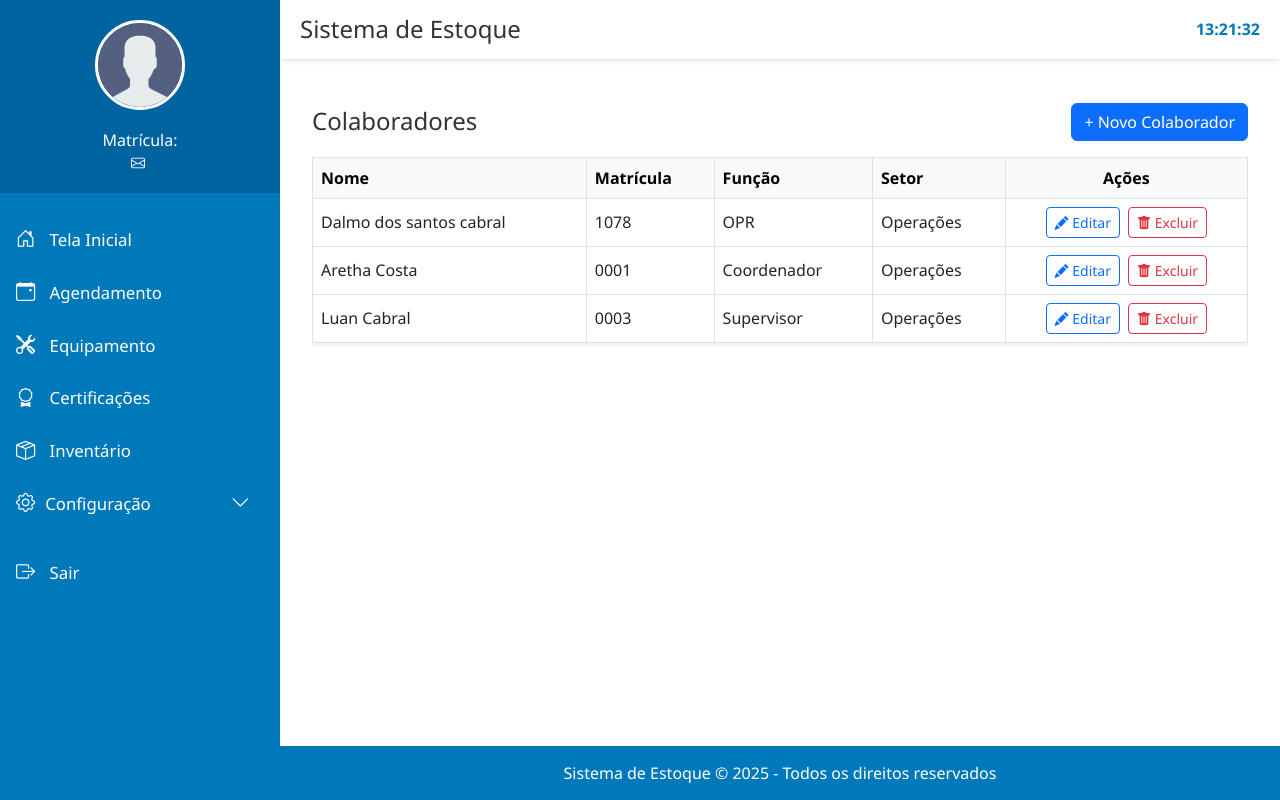
After one commit to Dalmocabral/controle_de_estoque_material, a Django app: page /dashboard/colaboradores/ in a window 1280 px wide. The commit adds this page. Run offline with Django 5.2, Linux system fonts and the light colour scheme; a user stored in the database is signed in; data comes from the database, SQL or seed files in the repository.

Commit message:
create, edit. excluir usuario

```diff
--- a/estoque/models.py
+++ b/estoque/models.py
@@ -1,6 +1,7 @@
 from django.db import models
 from django.contrib.auth.models import User
 from django.core.validators import RegexValidator
+from django.utils import timezone
 
 class Colaborador(models.Model):
     user = models.OneToOneField(User, on_delete=models.CASCADE, null=True, blank=True)
@@ -17,28 +18,33 @@ class Colaborador(models.Model):
             )
         ]
     )
-    data_crate = models.DateField(null=True, blank=True)
+    data_criacao = models.DateTimeField(default=timezone.now)  # Correção aqui
 
-    AREA = [
+    AREA_CHOICES = [
         ('OP', 'Operações'),
         ('ARM', 'Armazém'),
         ('MAT', 'Materiais'),
         ('MANU', 'Manutenção'),
-
     ]
 
-    CARGOS = [
+    CARGO_CHOICES = [
         ('GER', 'Gerente'),
         ('CORD', 'Coordenador'),
         ('SUP', 'Supervisor'),
         ('OPR1', 'Operador I'),
-        ('OPR2', 'Operador II '),
+        ('OPR2', 'Operador II'),
         ('AUX', 'Auxiliar'),
     ]
 
-    area = models.CharField(max_length=6, choices=AREA)
-    cargo = models.CharField(max_length=6, choices=CARGOS)
+    area = models.CharField(max_length=6, choices=AREA_CHOICES)
+    cargo = models.CharField(max_length=6, choices=CARGO_CHOICES)
 
+    def save(self, *args, **kwargs):
+        # Formata o nome com iniciais maiúsculas
+        self.nome = ' '.join(word.capitalize() for word in self.nome.split())
+        if not self.data_criacao:  # Se não tiver data de criação
+            self.data_criacao = timezone.now()
+        super().save(*args, **kwargs)
 
     def __str__(self):
         return f"{self.nome} ({self.matricula})"
--- a/estoque/templates/base/base_dashboard.html
+++ b/estoque/templates/base/base_dashboard.html
@@ -198,7 +198,7 @@
           <div class="collapse" id="configSubmenu">
             <ul class="nav flex-column ps-4">
               <li class="nav-item">
-                <a class="nav-link" href="#">
+                <a class="nav-link" href="{% url 'listar_colaboradores' %}">
                   <i class="bi bi-people"></i> Colaborador
                 </a>
               </li>
--- /dev/null
+++ b/estoque/templates/estoque/colaboradores.html
@@ -0,0 +1,47 @@
+{% extends 'base/base_dashboard.html' %}
+{% block title %}Colaboradores{% endblock %}
+
+{% block content %}
+<div class="container my-4">
+  <div class="d-flex justify-content-between align-items-center mb-3">
+    <h4 class="mb-0">Colaboradores</h4>
+    <a href="{% url 'cadastrar_colaborador' %}" class="btn btn-primary">+ Novo Colaborador</a>
+  </div>
+
+  <div class="table-responsive">
+    <table class="table table-hover align-middle table-bordered shadow-sm">
+      <thead class="table-light">
+        <tr>
+          <th>Nome</th>
+          <th>Matrícula</th>
+          <th>Função</th>
+          <th>Setor</th>
+          <th class="text-center">Ações</th>
+        </tr>
+      </thead>
+      <tbody>
+        {% for colaborador in colaboradores %}
+          <tr>
+            <td>{{ colaborador.nome }}</td>
+            <td>{{ colaborador.matricula }}</td>
+            <td>{{ colaborador.get_cargo_display }}</td>
+            <td>{{ colaborador.get_area_display }}</td>
+            <td class="text-center">
+              <a href="{% url 'editar_colaborador' colaborador.id %}" class="btn btn-sm btn-outline-primary me-1" title="Editar">
+                <i class="bi bi-pencil-fill"></i> Editar
+              </a>
+              <a href="{% url 'excluir_colaborador' colaborador.id %}" class="btn btn-sm btn-outline-danger" title="Excluir" onclick="return confirm('Tem certeza que deseja excluir este colaborador?');">
+                <i class="bi bi-trash-fill"></i> Excluir
+              </a>
+            </td>
+          </tr>
+        {% empty %}
+          <tr>
+            <td colspan="5" class="text-center">Nenhum colaborador cadastrado.</td>
+          </tr>
+        {% endfor %}
+      </tbody>
+    </table>
+  </div>
+</div>
+{% endblock %}
--- a/estoque/urls.py
+++ b/estoque/urls.py
@@ -8,4 +8,9 @@ urlpatterns = [
     path('dashboard/', views.dashboard, name='dashboard'),
     path('logout/', auth_views.LogoutView.as_view(), name='logout'),  # Remova os parâmetros extras
     path('dashboard/cadastrar-colaborador/', views.cadastrar_colaborador, name='cadastrar_colaborador'),
+    path('dashboard/colaboradores/', views.listar_colaboradores, name='listar_colaboradores'),
+
+
+    path('dashboard/colaboradores/editar/<int:pk>/', views.editar_colaborador, name='editar_colaborador'),
+    path('dashboard/colaboradores/excluir/<int:pk>/', views.excluir_colaborador, name='excluir_colaborador'),
 ]
--- a/estoque/views.py
+++ b/estoque/views.py
@@ -7,6 +7,10 @@ from .forms import ColaboradorForm
 from django.contrib.auth.models import User
 from django.contrib import messages
 import re
+from .models import Colaborador
+from django.shortcuts import get_object_or_404
+from django.utils import timezone
+
 
 
 class CustomLoginView(LoginView):
@@ -48,10 +52,11 @@ def cadastrar_colaborador(request):
                 )
 
                 colaborador.user = user
+                colaborador.data_criacao = timezone.now()  # Garante a data correta
                 colaborador.save()
 
                 messages.success(request, 'Colaborador cadastrado com sucesso!')
-                return redirect('cadastrar_colaborador')  # Redireciona para limpar o formulário
+                return redirect('cadastrar_colaborador')
 
             except Exception as e:
                 messages.error(request, f'Erro ao cadastrar colaborador: {str(e)}')
@@ -61,3 +66,51 @@ def cadastrar_colaborador(request):
     return render(request, 'estoque/cadastro_colaborador.html', {
         'colaborador_form': form
     })
+
+
+@login_required
+def listar_colaboradores(request):
+    colaboradores = Colaborador.objects.all()
+    return render(request, 'estoque/colaboradores.html', {
+        'colaboradores': colaboradores
+    })
+
+
+
+@login_required
+def editar_colaborador(request, pk):
+    colaborador = get_object_or_404(Colaborador, pk=pk)
+
+    if request.method == 'POST':
+        form = ColaboradorForm(request.POST, instance=colaborador)
+        if form.is_valid():
+            colaborador = form.save()
+            colaborador.user.email = colaborador.email
+            colaborador.user.first_name = colaborador.nome.split()[0]
+            colaborador.user.last_name = ' '.join(colaborador.nome.split()[1:])
+            colaborador.user.save()
+            messages.success(request, 'Colaborador atualizado com sucesso!')
+            return redirect('listar_colaboradores')
+    else:
+        form = ColaboradorForm(instance=colaborador)
+
+    return render(request, 'estoque/editar_colaborador.html', {
+        'form': form,
+        'colaborador': colaborador
+    })
+
+
+@login_required
+def excluir_colaborador(request, pk):
+    colaborador = get_object_or_404(Colaborador, pk=pk)
+
+    if request.method == 'POST':
+        if colaborador.user:
+            colaborador.user.delete()  # Apaga o User vinculado
+        colaborador.delete()
+        messages.success(request, 'Colaborador excluído com sucesso!')
+        return redirect('listar_colaboradores')
+
+    return render(request, 'estoque/excluir_colaborador.html', {
+        'colaborador': colaborador
+    })
```
Also changed, not shown: estoque/forms.py (+36 -16 lines), estoque/templates/estoque/editar_colaborador.html (added, +14 -0 lines), estoque/templates/estoque/excluir_colaborador.html (added, +15 -0 lines), db.sqlite3, estoque/migrations/0006_remove_colaborador_data_admissao_and_more.py (added).
